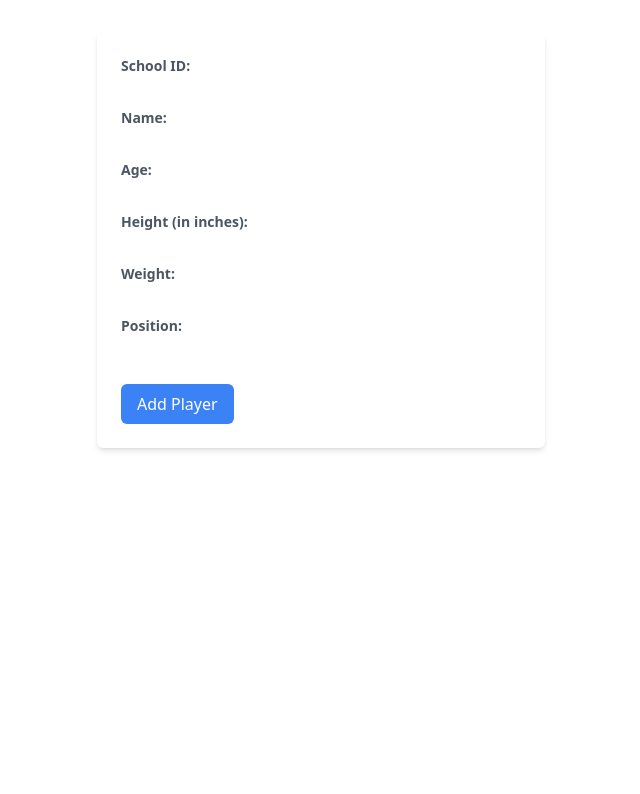
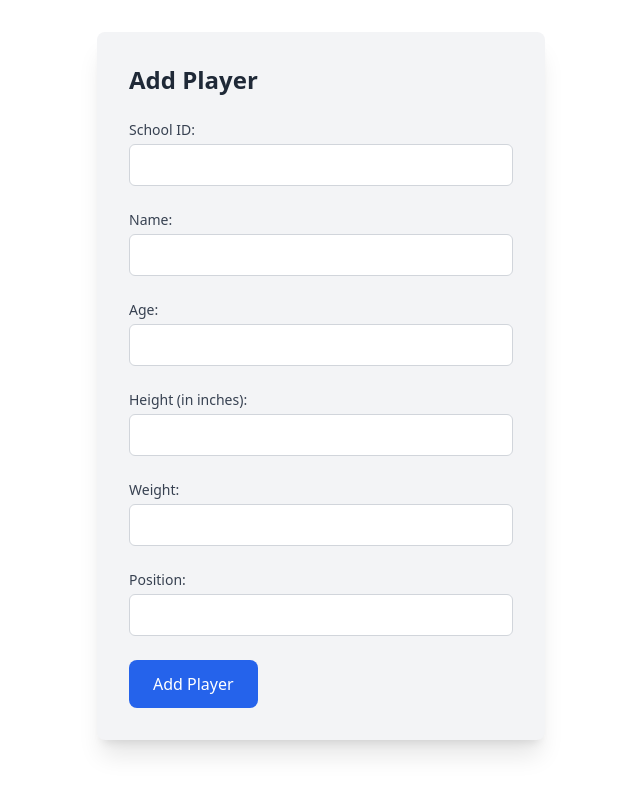
Before and after one commit to william-riser/BasketballScouting, a React (Vite) app: page /addPlayer in a window 1280 px wide. Shown: the top 794 px of the page, without its empty margins (319-959 px from the left). Built offline with nearby package versions, Linux system fonts and the light colour scheme; what @nextui-org/react would draw is missing.

Commit message:
Update Styling

```diff
--- a/src/components/addPlayer.jsx
+++ b/src/components/addPlayer.jsx
@@ -1,9 +1,12 @@
 import React from 'react';
 import { useState } from 'react';
 import axios from 'axios';
+import {useNavigate} from 'react-router-dom';
+
 
 
 const AddPlayer = () =>{
+    const navigate = useNavigate();
     const [formData, setFormData] = useState({
         school_id: '',
         name: '',
@@ -22,6 +25,7 @@ const AddPlayer = () =>{
 
         try {
           const response = await axios.post('http://localhost:3001/addPlayer', formData);
+            navigate('/');
           console.log(response.data);
         } catch (error) {
           console.error('Error adding player:', error.message);
@@ -29,71 +33,90 @@ const AddPlayer = () =>{
       };
 
       return (
-        <div className="max-w-md mx-auto mt-8 p-6 bg-white rounded-md shadow-md">
-      <form onSubmit={handleSubmit}>
-        <label className="block mb-2 text-sm font-semibold text-gray-600">
+        <div className="max-w-md mx-auto mt-8 p-8 bg-gray-100 rounded-lg shadow-xl">
+      <form onSubmit={handleSubmit} className="space-y-6">
+        <h2 className="text-2xl font-bold text-gray-800 mb-4">Add Player</h2>
+
+        <div className="flex flex-col">
+          <label className="block mb-1 text-sm font-medium text-gray-700">
             School ID:
+          </label>
           <input
             type="text"
             name="school_id"
             value={formData.school_id}
             onChange={handleChange}
-            className="form-input mt-1 block w-full"
+            className="form-input px-3 py-2 border border-gray-300 rounded-md focus:outline-none focus:ring-2 focus:ring-blue-400"
           />
+        </div>
+
+        <div className="flex flex-col">
+          <label className="block mb-1 text-sm font-medium text-gray-700">
+            Name:
           </label>
-        <label className="block mb-2 text-sm font-semibold text-gray-600">
-          Name:
           <input
             type="text"
             name="name"
             value={formData.name}
             onChange={handleChange}
-            className="form-input mt-1 block w-full"
+            className="form-input px-3 py-2 border border-gray-300 rounded-md focus:outline-none focus:ring-2 focus:ring-blue-400"
             />
+          </ div>
+
+        <div className="flex flex-col">
+          <label className="block mb-1 text-sm font-medium text-gray-700">
+            Age:
           </label>
-        <label className="block mb-2 text-sm font-semibold text-gray-600">
-          Age:
           <input
             type="text"
             name="age"
             value={formData.age}
             onChange={handleChange}
-            className="form-input mt-1 block w-full"
+            className="form-input px-3 py-2 border border-gray-300 rounded-md focus:outline-none focus:ring-2 focus:ring-blue-400"
             />
+          </div>
+
+        <div className="flex flex-col">
+            <label className="block mb-1 text-sm font-medium text-gray-700">
+                Height (in inches):
             </label>
-        <label className="block mb-2 text-sm font-semibold text-gray-600">
-          Height (in inches):
             <input
                 type="text"
                 name="height"
                 value={formData.height}
                 onChange={handleChange}
-            className="form-input mt-1 block w-full"
+                className="form-input px-3 py-2 border border-gray-300 rounded-md focus:outline-none focus:ring-2 focus:ring-blue-400"
             />
+        </div>
+
+        <div className="flex flex-col">
+            <label className="block mb-1 text-sm font-medium text-gray-700">
+                Weight:
             </label>
-        <label className="block mb-2 text-sm font-semibold text-gray-600">
-          Weight:
             <input
                 type="text"
                 name="weight"
                 value={formData.weight}
                 onChange={handleChange}
-            className="form-input mt-1 block w-full"
+                className="form-input px-3 py-2 border border-gray-300 rounded-md focus:outline-none focus:ring-2 focus:ring-blue-400"
             />
+        </div>
+
+        <div className="flex flex-col">
+          <label className="block mb-1 text-sm font-medium text-gray-700">
+            Position:
           </label>
-        <label className="block mb-2 text-sm font-semibold text-gray-600">
-          Position:
           <input
             type="text"
             name="position"
             value={formData.position}
             onChange={handleChange}
-            className="form-input mt-1 block w-full"
+            className="form-input px-3 py-2 border border-gray-300 rounded-md focus:outline-none focus:ring-2 focus:ring-blue-400"
             />
-        </label>
+          </div>
           <button
           type="submit"
-          className="bg-blue-500 text-white py-2 px-4 mt-4 rounded-md hover:bg-blue-600 focus:outline-none focus:shadow-outline-blue active:bg-blue-800"
+          className="bg-blue-600 text-white py-3 px-6 rounded-lg hover:bg-blue-700 focus:outline-none focus:ring-2 focus:ring-blue-500 focus:ring-offset-2"
         >
           Add Player
         </button>
@@ -102,5 +125,4 @@ const AddPlayer = () =>{
   );
 };
 
-
 export default AddPlayer;
```
Also changed, not shown: 1 other file (tests, documents, lock files or other folders). Lines whose indentation alone changed are shown as unchanged.
